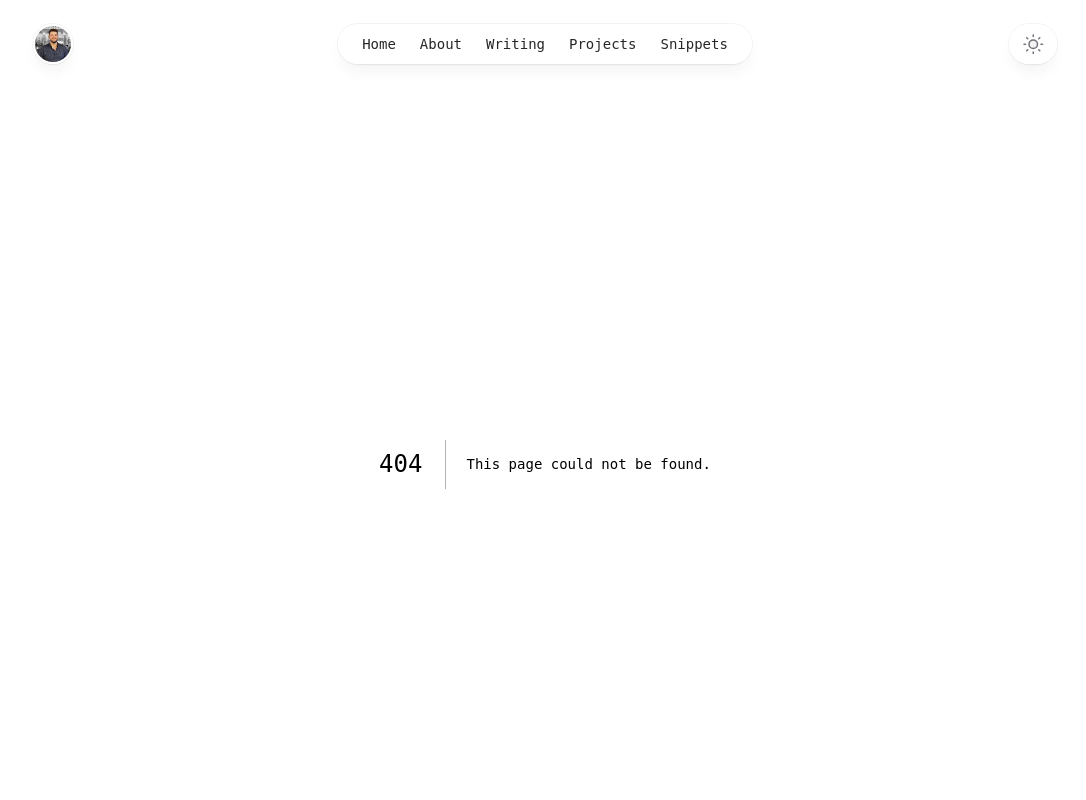
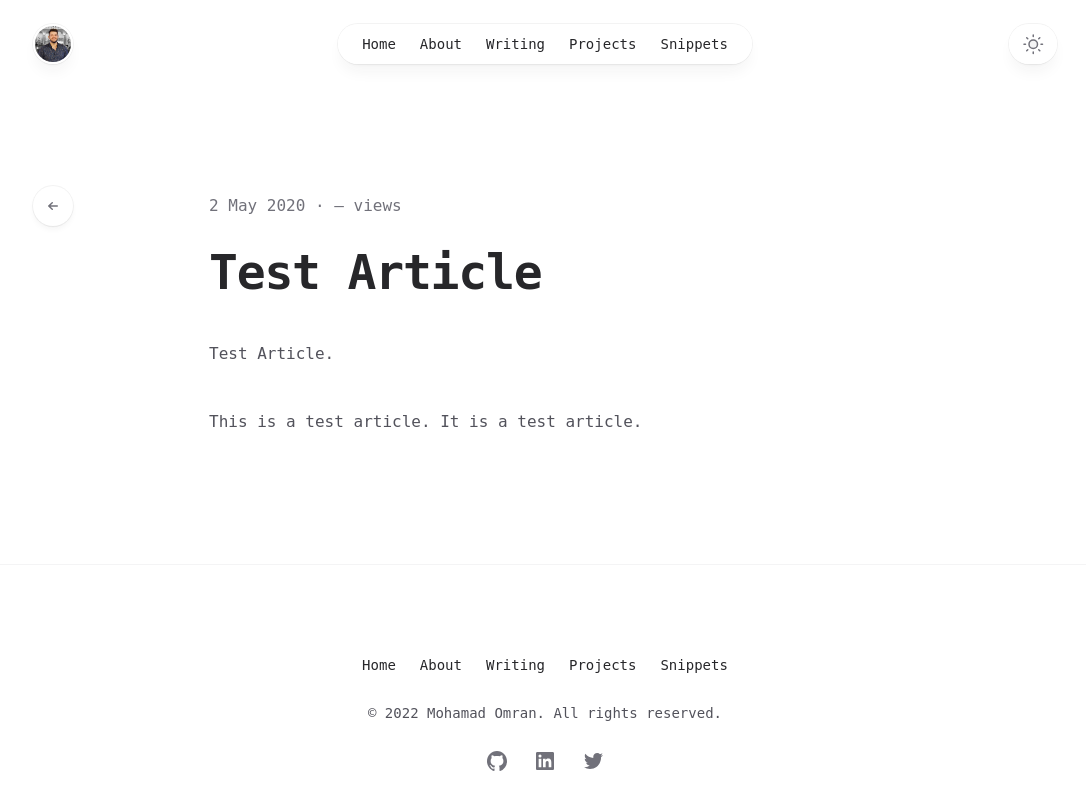
Before and after one commit to mohamadomran/portfolio, a Next.js app: page /writing/test-article in a window 1280 px wide. Before the commit this address had no page. Shown: the top 800 px of the page, without its empty margins (95-1181 px from the left). Built offline with nearby package versions, Linux system fonts and the light colour scheme; no server answers; the database is empty.

Commit message:
feat: test writing + slug for fetching github repso

```diff
--- /dev/null
+++ b/pages/api/views/[slug].ts
@@ -0,0 +1,50 @@
+import type { NextApiRequest, NextApiResponse } from 'next';
+import { prisma } from '@/lib/prisma';
+
+export default async function handler(
+    req: NextApiRequest,
+    res: NextApiResponse
+) {
+    try {
+        if (req.query.slug !== undefined) {
+            const slug: string = req.query.slug.toString();
+
+            if (req.method === 'POST') {
+                const newOrUpdatedViews = await prisma.views.upsert({
+                    where: { slug },
+                    create: {
+                        slug,
+                    },
+                    update: {
+                        count: {
+                            increment: 1,
+                        },
+                    },
+                });
+
+                return res.status(200).json({
+                    views: newOrUpdatedViews.count.toString(),
+                });
+            }
+
+            if (req.method === 'GET') {
+                const views = await prisma.views.findUnique({
+                    where: {
+                        slug,
+                    },
+                });
+
+                let count = null;
+                if (views !== null) {
+                    count = views.count.toString();
+                }
+
+                return res.status(200).json({
+                    views: count,
+                });
+            }
+        }
+    } catch (e: any) {
+        return res.status(500).json({ message: e.message });
+    }
+}
--- /dev/null
+++ b/pages/writing/index.tsx
@@ -0,0 +1,69 @@
+import React from 'react'
+import { GetStaticProps } from 'next'
+import Head from 'next/head'
+import { Card } from '@/components/ui/Card'
+import { SimpleLayout } from '@/components/layouts/SimpleLayout'
+import { Views } from '@/components/ui/Views'
+import { getAllArticles } from '@/lib/getAllArticles'
+import { formatDate } from '@/lib/formatDate'
+import { Article } from 'types'
+
+function Article({ article }: { article: Article }) {
+    return (
+        <article>
+            <Card variant="inline">
+                <Card.Title href={`/writing/${article.slug}`}>
+                    {article.title}
+                </Card.Title>
+                <p className="flex order-first space-x-1 z-10 mb-3 md:mb-0 md:ml-4 md:order-last flex-shrink-0">
+                    <Card.Eyebrow as="time" dateTime={article.date} decorate={false}>
+                        {formatDate(article.date)}
+                    </Card.Eyebrow>
+                    <Views slug={article.slug} shouldUpdateViews={false} className="text-sm text-zinc-500 dark:text-zinc-400" />
+                </p>
+            </Card>
+        </article>
+    )
+}
+
+export default function ArticlesIndex({ articles }: { articles: Article[] }) {
+    return (
+        <>
+            <Head>
+                <title>Writing - Mohamad Omran</title>
+                <meta
+                    name="description"
+                    content="Digital Garden: Engineering Insights and TIL"
+                />
+                <meta
+                    property="og:title"
+                    content="Writing - Mohamad Omran"
+                />
+                <meta
+                    property="og:description"
+                    content="Digital Garden: Engineering Insights and TIL"
+                />
+            </Head>
+            <SimpleLayout
+                title="Digital Garden: Engineering Insights and TIL"
+                gradient="bg-gradient-to-r from-pink-500 to-violet-500"
+            >
+                <div className="mx-auto grid max-w-xl grid-cols-1 gap-y-20 lg:max-w-none">
+                    <div className="max-w-3xl space-y-16 mt-6">
+                        {articles.map((article) => (
+                            <Article key={article.slug} article={article} />
+                        ))}
+                    </div>
+                </div>
+            </SimpleLayout>
+        </>
+    )
+}
+
+export const getStaticProps: GetStaticProps = async () => {
+    return {
+        props: {
+            articles: (await getAllArticles()).map(({ component, ...meta }) => meta),
+        }
+    }
+}
--- /dev/null
+++ b/pages/writing/test-article.mdx
@@ -0,0 +1,24 @@
+import { ArticleLayout } from '@/components/layouts/ArticleLayout';
+import { createSlug } from '@/lib/createSlug';
+
+export const meta = {
+    author: 'Mohamad Omran',
+    date: '2020-05-02',
+    title: 'Test Article',
+    description: 'This is a test article',
+};
+
+export default (props) => (
+    <ArticleLayout
+        author={meta.author}
+        date={meta.date}
+        title={meta.title}
+        description={meta.description}
+        slug={createSlug(meta.title)}
+        {...props}
+    />
+);
+
+# Test Article.
+
+This is a test article. It is a test article.
```
